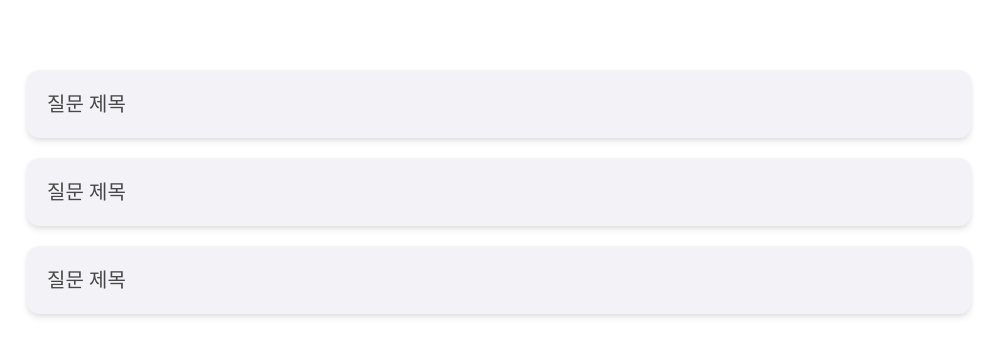
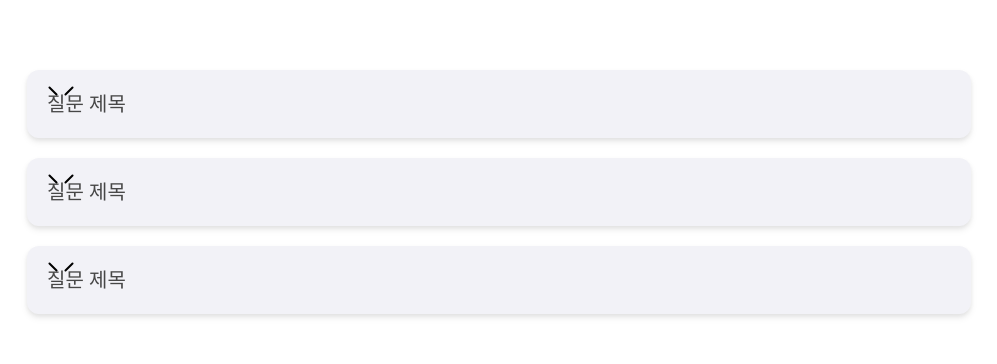
Before and after one commit to INFOSYS-HYU/front, a React (Vite) app: page /faq in a window 1280 px wide. Shown: the part 150-514 px from the top of the page, without its empty margins (141-1138 px from the left). Built offline with nearby package versions, Linux system fonts and the light colour scheme.

Commit message:
Update faqItem

```diff
--- a/src/components/faq/FaqItem.tsx
+++ b/src/components/faq/FaqItem.tsx
@@ -5,11 +5,23 @@ const FaqItem = () => {
   return (
     <div className="flex flex-col gap-5">
       <div
-        className={`w-full rounded-xl p-5 drop-shadow-md duration-400 ease-in-out ${
+        className={`w-full rounded-xl p-5 drop-shadow-md flex duration-400 ease-in-out ${
           active ? "bg-black" : "bg-gray-6"
         }`}
         onClick={() => setactive(!active)}
       >
+        <div className="relative ">
+          <div
+            className={`absolute w-3 h-0.5 rounded-full  rotate-45 ${
+              active ? "bg-white" : "bg-black"
+            }`}
+          ></div>
+          <div
+            className={`absolute left-4 w-3 h-0.5 rounded-full -rotate-45 ${
+              active ? "bg-white" : "bg-black"
+            }`}
+          ></div>
+        </div>
         <h1 className={`text-xl ${active ? "text-white" : "text-darkgray"}`}>
           질문 제목
         </h1>
```
